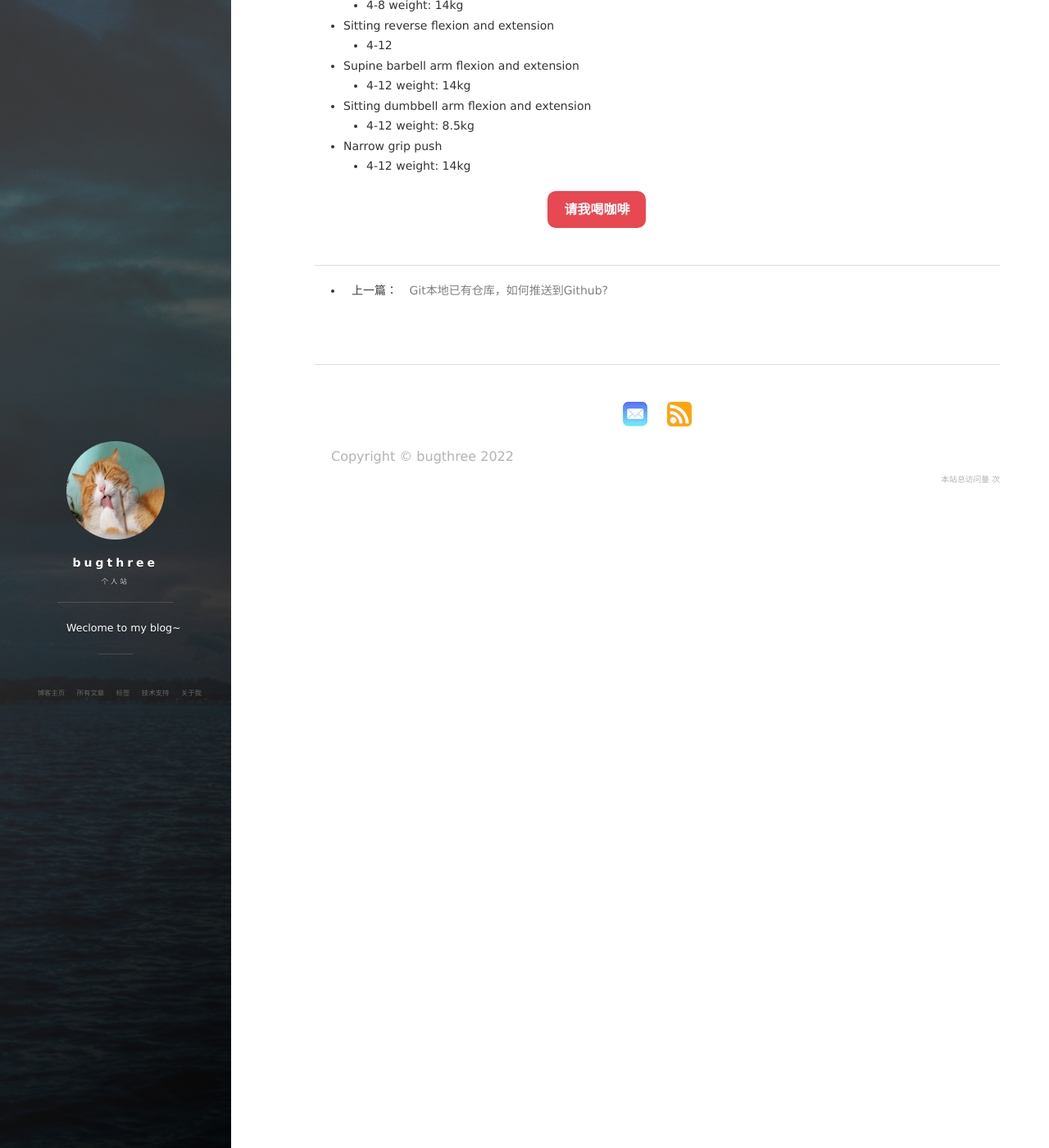
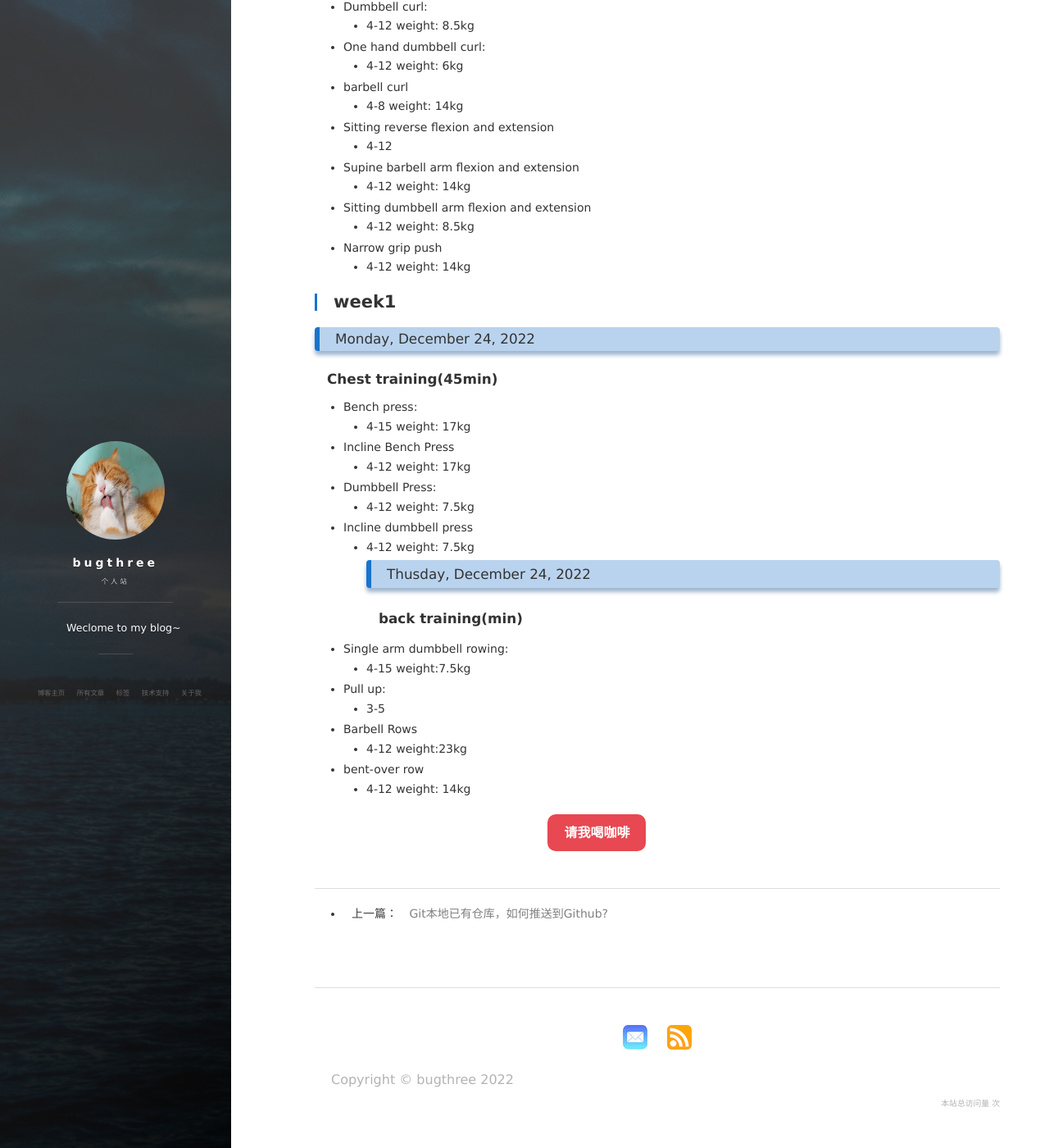
Before and after one commit to bugthree/bugthree.github.io, a Jekyll site: the page built from _posts/2022-10-20-m_balance_record.md, in a window 1280 px wide and 1400 px high, scrolled down 907 px. Shown: the whole window at 82% size. Built offline with Jekyll 4.4.1, drawn with Linux system fonts in a browser that asks for light colours; nearby versions of some CDN libraries; comment, search, counter and statistics services are not loaded; some of the changed text lies outside the part shown.

Commit message:
m_balance_week1_thusday

```diff
--- a/_posts/2022-10-20-m_balance_record.md
+++ b/_posts/2022-10-20-m_balance_record.md
@@ -20,6 +20,7 @@ author: bugthree
   - 4-12 weight: 2-7kg
 - Dumbbell Front Raise
   - 4-8 weight: 2-6kg
+
 ### Firday, December 21, 2022
 #### Arm training(Biceps triceps)(45min)
 - Dumbbell curl:
@@ -36,3 +37,25 @@ author: bugthree
   - 4-12 weight: 8.5kg
 - Narrow grip push
   - 4-12 weight: 14kg
+
+## week1
+### Monday, December 24, 2022
+#### Chest training(45min)
+- Bench press:
+  - 4-15 weight: 17kg
+- Incline Bench Press
+  - 4-12 weight: 17kg
+- Dumbbell Press:
+  - 4-12 weight: 7.5kg
+- Incline dumbbell press
+  - 4-12 weight: 7.5kg
+### Thusday, December 24, 2022
+#### back training(min)
+- Single arm dumbbell rowing:
+  - 4-15 weight:7.5kg
+- Pull up:
+  - 3-5
+- Barbell Rows
+  - 4-12 weight:23kg
+- bent-over row
+  - 4-12 weight: 14kg
```
